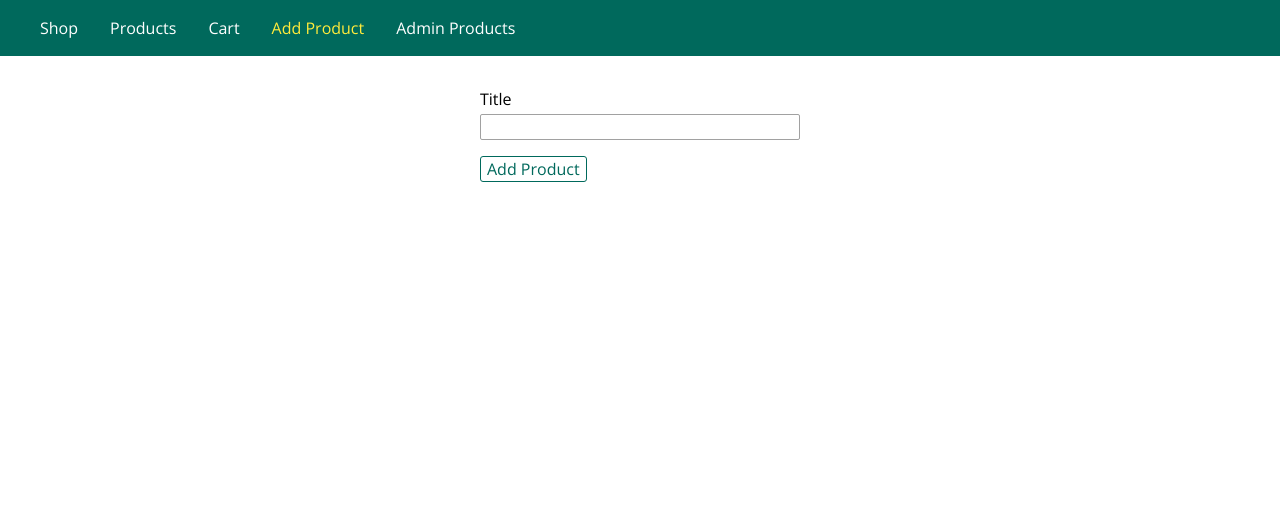
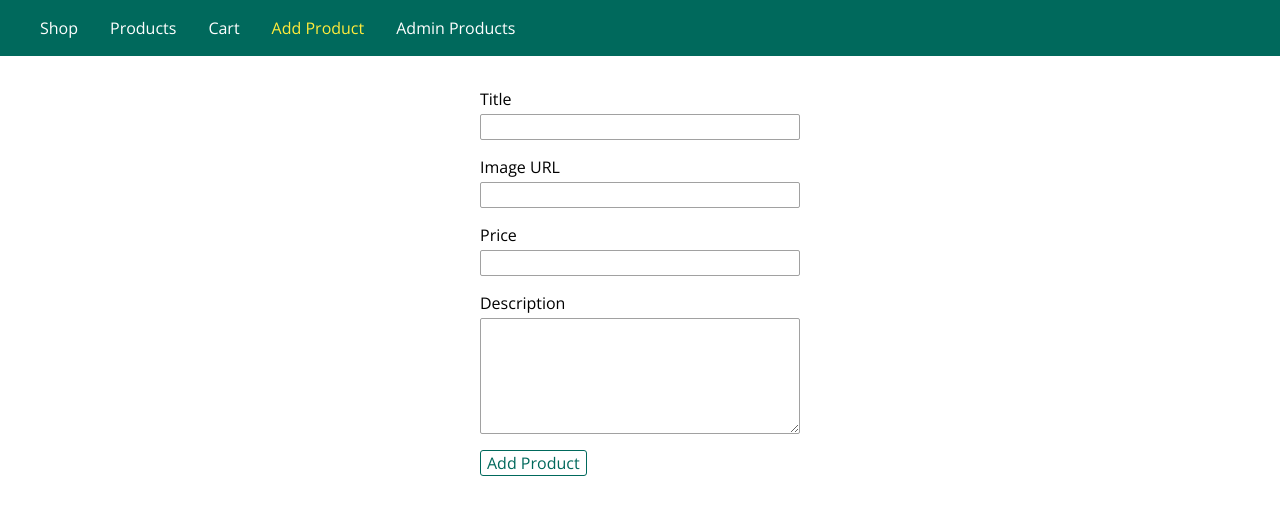
Before and after one commit to berirnado/primeironodeapp, a Node server app: page /admin/add-product in a window 1280 px wide. Shown: the top 515 px of the page. Run offline with Node 20, Linux system fonts and the light colour scheme; some libraries are stand-ins or nearby versions.

Commit message:
adicionando informação do produto

```diff
--- a/controllers/admin.js
+++ b/controllers/admin.js
@@ -10,14 +10,21 @@ exports.getAddProduct = (req,res, next) => {
 };
 
 exports.postAddProduct = (req,res) => {
-    const product = new Product(req.body.title);
+    const title = req.body.title;
+    const imageUrl = req.body.imageUrl;
+    const price = req.body.price;
+    const description = req.body.description;
+
+    const product = new Product(title, imageUrl, description, price);
     product.save();
     res.redirect('/');
 };
 
 exports.getAdminProducts = (req,res, next) => {
-    res.render('admin/products', {
-        docTitle: 'Admin Products',
-        path: '/admin/products'
-    })
-}
+    Product.fetchAll((products) => {
+        res.render('admin/products', {
+            prods: products,
+            docTitle: 'Admin Product List',
+            path:'/admin/products'
+        });
+})};
--- a/data/products.json
+++ b/data/products.json
@@ -1 +1 @@
-[{"title":"Livro"},{"title":"Livro2"},{"title":"Livro3"},{"title":"Livro"},{"title":"Marconde"},{"title":"Maronde"}]
+[{"title":"A book","imageUrl":"https://upload.wikimedia.org/wikipedia/en/thumb/6/6b/Harry_Potter_and_the_Philosopher%27s_Stone_Book_Cover.jpg/220px-Harry_Potter_and_the_Philosopher%27s_Stone_Book_Cover.jpg","description":"This is an awesome book \r\n","price":"19.99"}]
--- a/public/css/forms.css
+++ b/public/css/forms.css
@@ -3,18 +3,21 @@
 }
 
 .form-control label,
-.form-control input {
+.form-control input,
+.form-control textarea {
     display: block;
     width: 100%;
     margin-bottom: 0.25rem;
 }
 
-.form-control input {
+.form-control input,
+.form-control textarea {
     border: 1px solid #a1a1a1;
     font: inherit;
     border-radius: 2px;
 }
 
-.form-control input:focus {
+.form-control input:focus,
+.form-control textarea {
     outline-color: #00695c;
 }
--- a/routes/shop.js
+++ b/routes/shop.js
@@ -10,7 +10,7 @@ router.get('/products', shopController.getProducts);
 
 router.get('/cart', shopController.getCart);
 
-router.get('checkout');
+router.get('checkout', shopController.getCheckout);
 
 
 module.exports = router;
--- a/views/admin/add-product.ejs
+++ b/views/admin/add-product.ejs
@@ -10,6 +10,18 @@
                 <label for="title">Title</label>
                 <input type="text" name="title" id="title">
             </div>
+            <div class="form-control">
+                <label for="imageUrl">Image URL</label>
+                <input type="text" name="imageUrl" id="imageUrl">
+            </div>
+            <div class="form-control">
+                <label for="price">Price</label>
+                <input type="number" name="price" id="price" step="0.01">
+            </div>
+            <div class="form-control">
+                <label for="description">Description</label>
+                <textarea name="description" id="description" rows="5"></textarea>
+            </div>
 
             <button class="btn" type="submit">Add Product</button>
         </form>
--- a/views/shop/product-list.ejs
+++ b/views/shop/product-list.ejs
@@ -13,11 +13,11 @@
                         <h1 class="product__title"><%=product.title%></h1>
                     </header>
                     <div class="card__image">
-                        <img src="https://cdn.pixabay.com/photo/2016/03/31/20/51/book-1296045_960_720.png" alt="A Book">
+                        <img src="<%= product.imageUrl %>" alt="<%= product.imageUrl %>">
                     </div>
                     <div class="card__content">
-                        <h2 class="product__price">$19.99</h2>
-                        <p class="product__description">A very interesting book about so many even more interesting things!</p>
+                        <h2 class="product__price">$<%= product.price %></h2>
+                        <p class="product__description"><%= product.description %></p>
                     </div>
                     <div class="card__actions">
                         <button class="btn">Add to Cart</button>
```
Also changed, not shown: controllers/shop.js (+7 -0 lines), models/product.js (+5 -2 lines), views/admin/products.ejs (+26 -1 lines).
